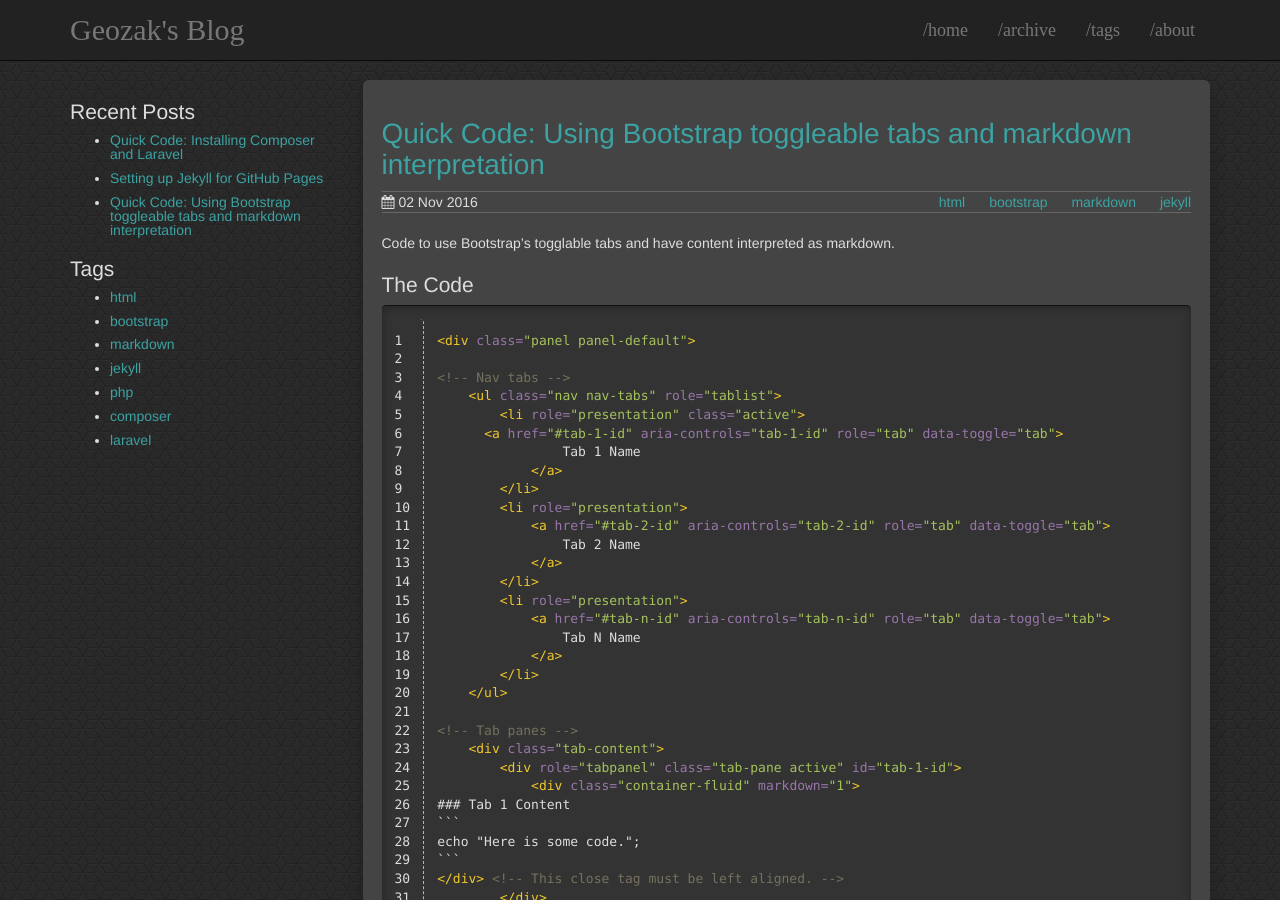
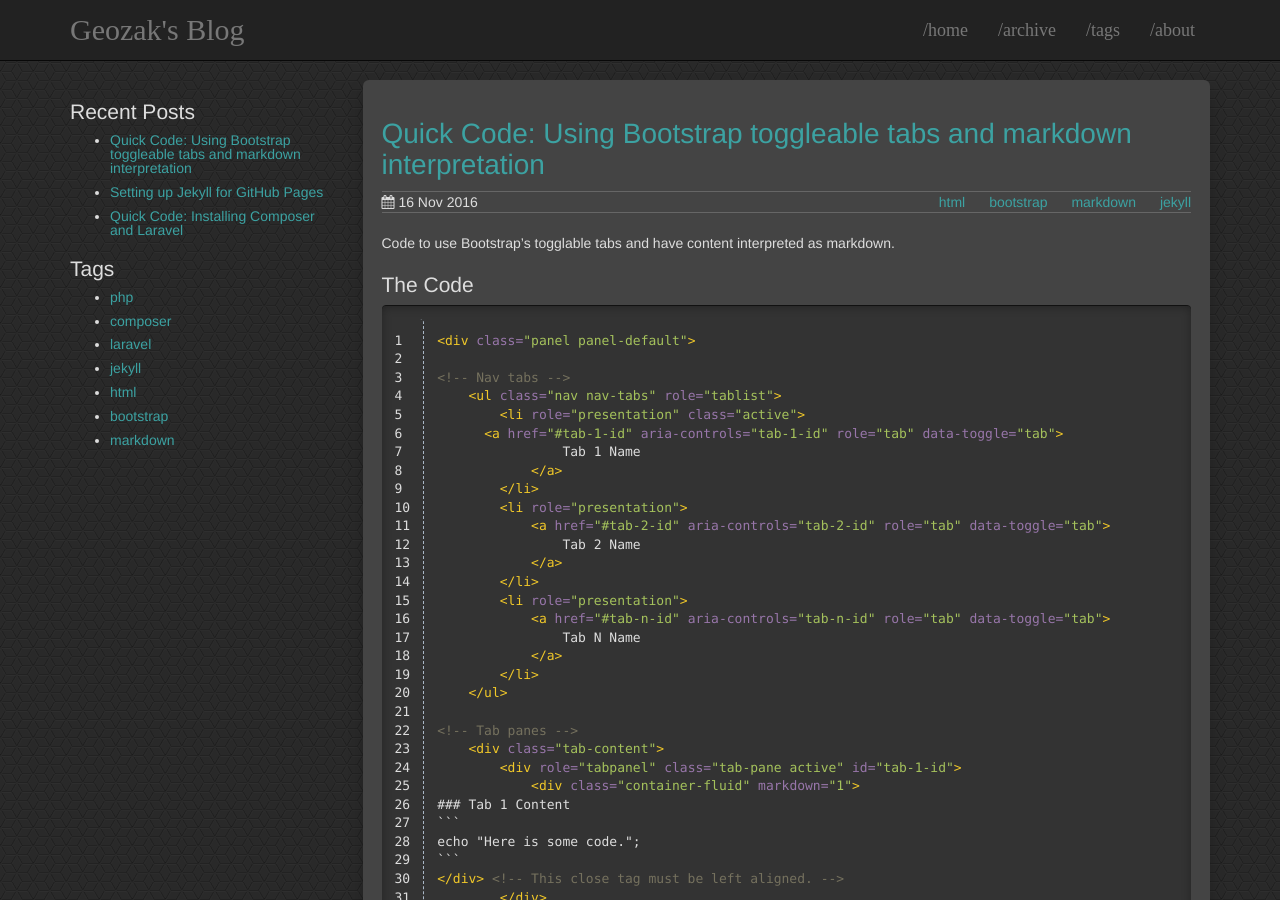
Before and after one commit to geozak/geozak.github.io, a Jekyll site: the page built from _posts/2016-11-16-quick-code-togglable-tabs-and-markdown-in-jekyll.md, in a window 1280 px wide and 900 px high. Built offline with Jekyll 4.4.1, drawn with Linux system fonts in a browser that asks for light colours; comment, search, counter and statistics services are not loaded.

Commit message:
correct dates

```diff
--- a/_posts/2016-11-16-quick-code-togglable-tabs-and-markdown-in-jekyll.md
+++ b/_posts/2016-11-16-quick-code-togglable-tabs-and-markdown-in-jekyll.md
@@ -1,7 +1,7 @@
 ---
 layout: post
 title: "Quick Code: Using Bootstrap toggleable tabs and markdown interpretation"
-date: 2016-11-02 23:55:00
+date: 2016-11-16 17:50:48
 category: quick-code
 tags: html bootstrap markdown jekyll
 description: Code to use Bootstrap's togglable tabs and have content interpreted as markdown.
```
Also changed, not shown: _posts/2016-11-02-quick-Code-installing-composer-and-laravel.md (+2 -2 lines).
